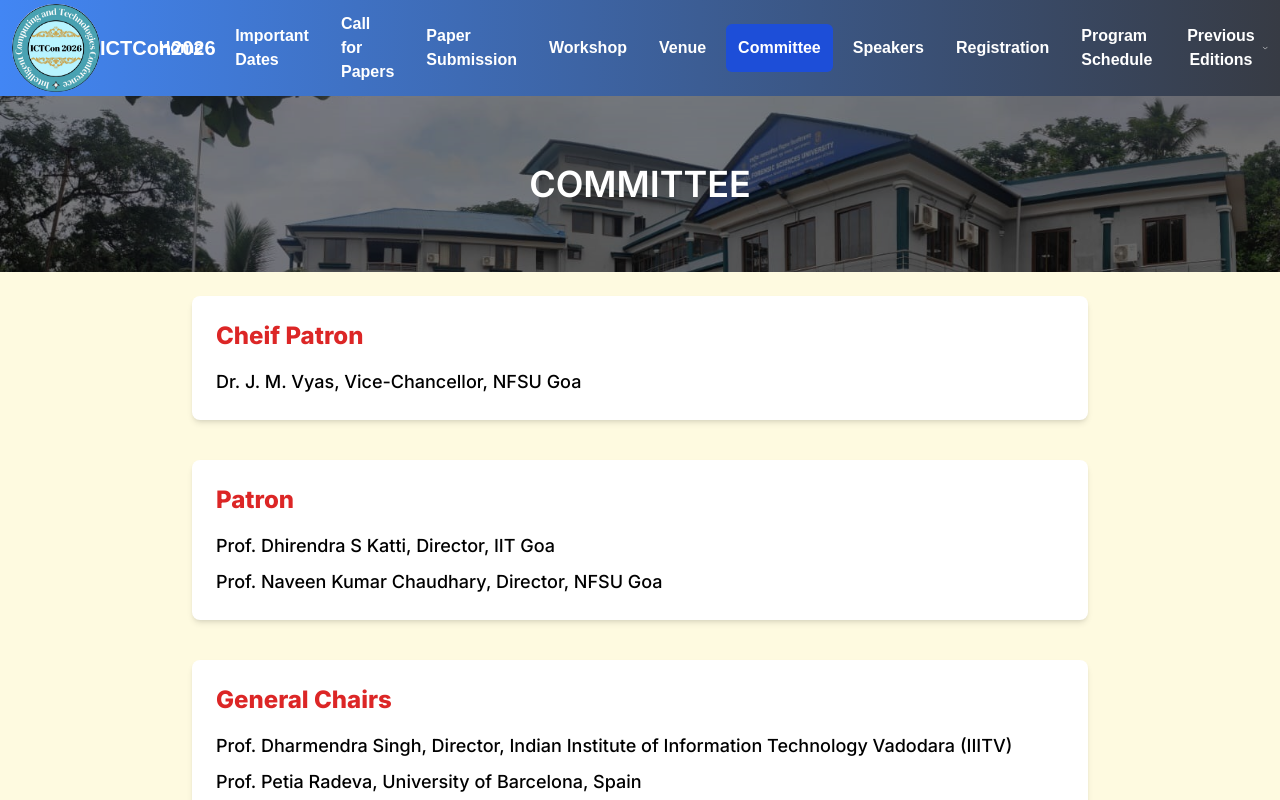
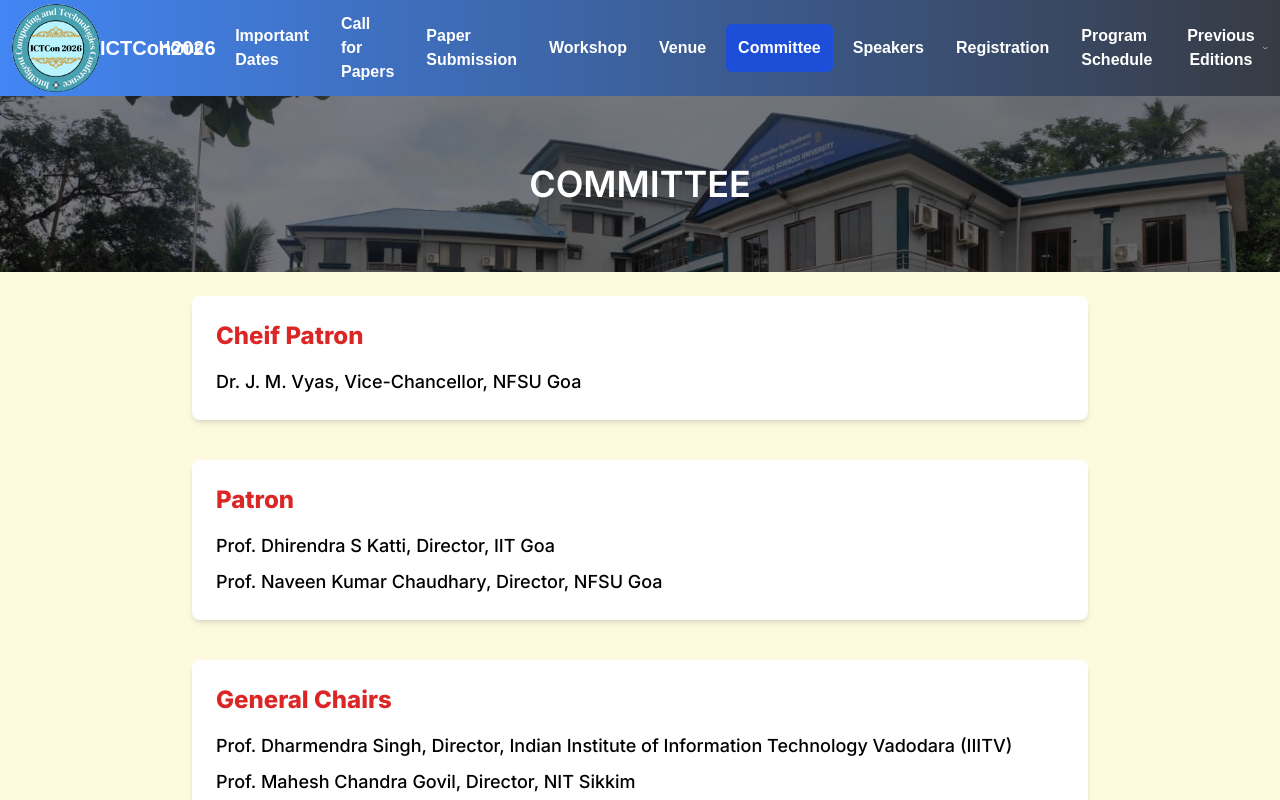
Before and after one commit to ictcon-cit/ictcon_2026, a Next.js app: page /committee in a window 1280 px wide. Shown: the top 800 px of the page. Built offline with nearby package versions, Linux system fonts and the light colour scheme.

Commit message:
Update page.tsx

```diff
--- a/src/app/committee/page.tsx
+++ b/src/app/committee/page.tsx
@@ -34,6 +34,9 @@
           <div className="space-y-2">
             <div>
               Prof. Dharmendra Singh, Director, Indian Institute of Information Technology Vadodara (IIITV)
+            </div>
+            <div>
+            Prof. Mahesh Chandra Govil, Director, NIT Sikkim
             </div>
             <div>Prof. Petia Radeva, University of Barcelona, Spain</div>
             <div>
```
